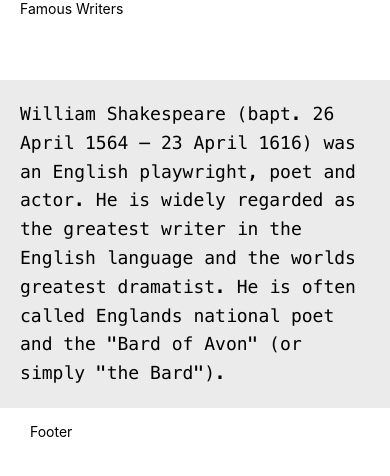
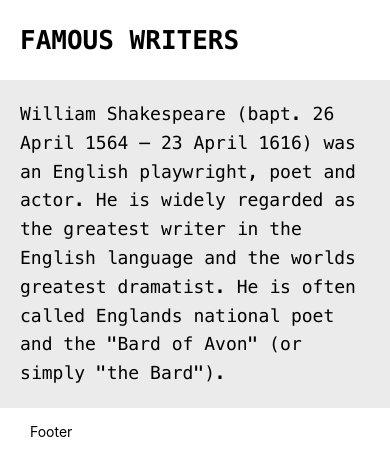
Before and after one commit to richke11y/famous-writers-app, a React Native app: screen / in a window 390 px wide. Shown: the top 476 px of the page. Built offline with nearby package versions, Linux system fonts and the light colour scheme.

Commit message:
Importing expo-font package. New custom font included into project - Menlo. Updated Header component structure.

```diff
--- a/components/Header.js
+++ b/components/Header.js
@@ -1,18 +1,29 @@
 import { Text, View } from 'react-native';
+import { useFonts } from 'expo-font';
 
 import styles from './styles/stylesHeader.js';
 
 const Header = () => {
 
-	const { header, headerTitle } = styles;
+	const [loaded] = useFonts({
+		Menlo: require('../assets/fonts/Menlo.ttf'),
+	});
+
+	if (!loaded) return null;
+
+	const { header, headerTitle, headerTitleText } = styles;
 
 	return (
 		<View style={header}>
 
-			<Text style={headerTitle}>Famous Writers</Text>
+			<View style={headerTitle}>
+
+				<Text style={headerTitleText}>Famous Writers</Text>
+
+			</View>
 
 		</View>
-	)
+	);
 
 }
 
```
